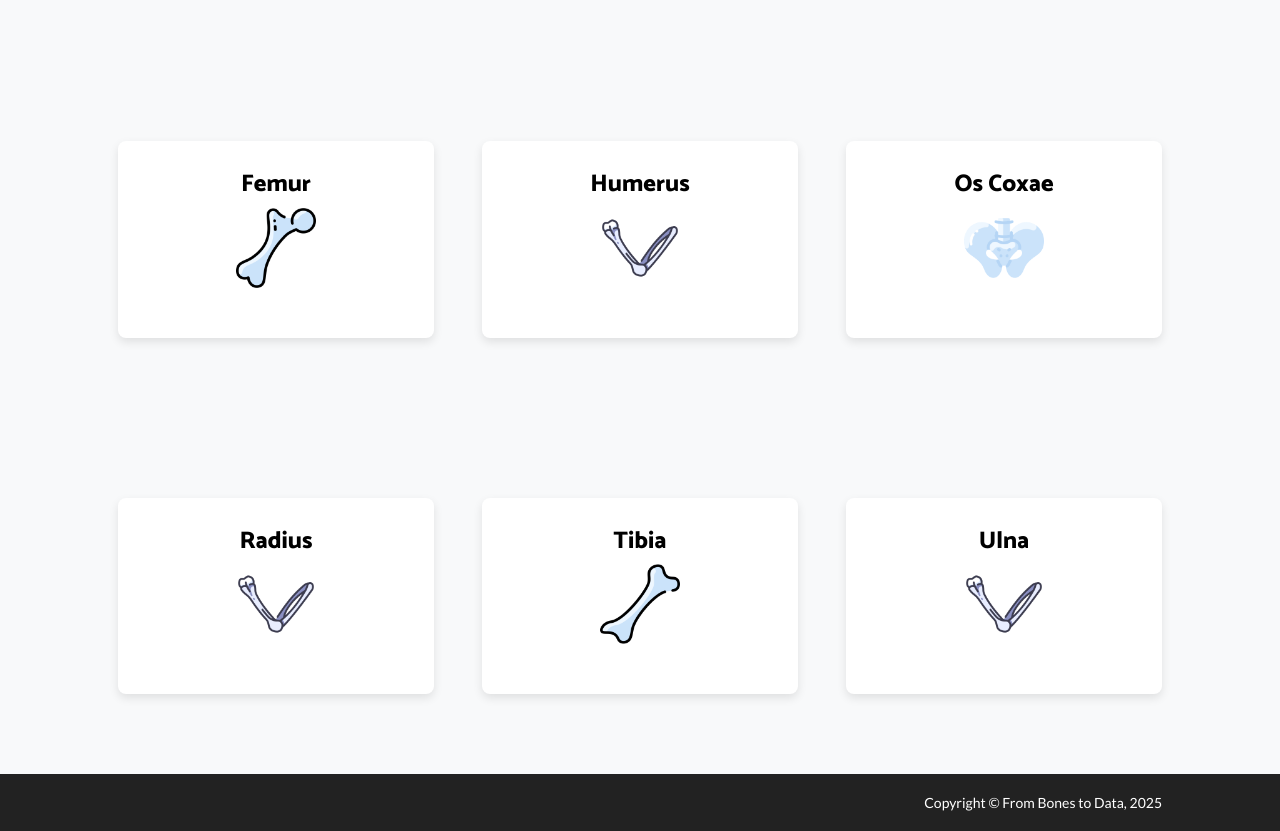
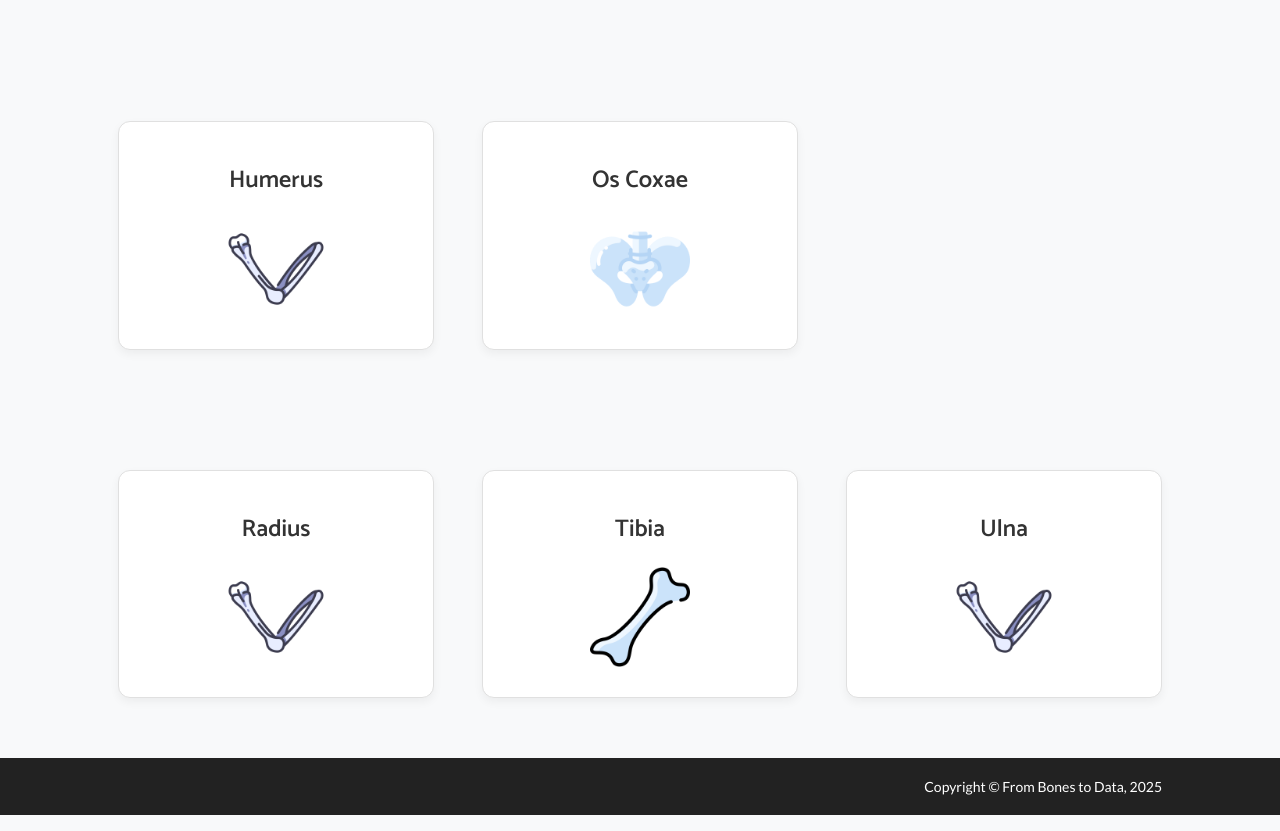
Before and after one commit to ryleelalonde/frombonestodata, a plain HTML site: page model.html in a window 1280 px wide. Shown: the part 1160-1991 px from the top of the page. Drawn offline with nearby package versions, Linux system fonts and the light colour scheme.

Commit message:
Edits to models
Still need to work on this

```diff
--- a/model.html
+++ b/model.html
@@ -51,27 +51,45 @@
                 padding: 60px 0;
             }
 
-            .service-card,
-            .partner-card {
-                background-color: #fff;
-                box-shadow: 0 4px 10px rgba(0, 0, 0, 0.1);
-                padding: 30px;
-                margin: 20px 0;
-                border-radius: 8px;
-                text-align: center;
-                transition: transform 0.3s ease-in-out;
+            .service-card {
+                 background-color: #ffffff;
+                border: 1px solid #e0e0e0;
+                border-radius: 12px;
+                 padding: 30px 20px;
+                 text-align: center;
+                 box-shadow: 0 4px 10px rgba(0, 0, 0, 0.05);
+                 transition: all 0.3s ease-in-out;
+                 height: 100%;
+                 display: flex;
+                flex-direction: column;
+                align-items: center;
+                justify-content: center;
             }
 
-            .service-card:hover,
-            .partner-card:hover {
-                transform: translateY(-10px);
+            .service-card:hover {
+                 transform: translateY(-5px);
+                box-shadow: 0 8px 20px rgba(0, 0, 0, 0.1);
             }
 
-            .service-card img,
-            .partner-card img {
-                width: 80px;
-                height: 80px;
-                margin-bottom: 20px;
+            .service-card img {
+                max-width: 100px;
+                max-height: 100px;
+                 object-fit: contain;
+                margin-top: 15px;
+            }
+
+            .service-card h3 {
+                margin-top: 15px;
+                font-weight: 600;
+                color: #333;
+            }
+
+            .section-content {
+                padding: 60px 0;
+            }
+
+            a.text-decoration-none:hover h3 {
+                color: #0d6efd; /* Bootstrap primary color */
             }
 
             .btn-primary {
@@ -152,7 +170,6 @@
                             <li><a class="dropdown-item" href="radius.html">Radius</a></li>
                             <li><a class="dropdown-item" href="ulna.html">Ulna</a></li>
                             <li><a class="dropdown-item" href="oscoxae.html">Os Coxae</a></li>
-                            <li><a class="dropdown-item" href="femur.html">Femur</a></li>
                             <li><a class="dropdown-item" href="tibia.html">Tibia</a></li>
                         </ul>
                     </li>
@@ -179,7 +196,7 @@
                        <blockquote>Long bone length measurements can be used in research that aims to reconstruct stature and explore biomechanical properties of fossil hominids and moderns humans, examine health disparaities among prehistoric and historic human populations, and for methods used in the estimation of demographic variables in forensic anthropology research. For example stautre estimation, which serves to reconstruct an individual's height for a biological profile." (Kamnikar et al. 2024)</blockquote>
                        <p>Long bones, such as the femur, tibia, fibula, humerus, radius, and ulna are utilized for stature estimations. Primary measurements used for stature are the femur, tibia, and humerus. These measurements are then plugged into regression equations, which are math equations that <i>include</i> your measurement to show the relationship between one thing and another. For example, your collected variable <b>bone measurment</b> is plugged into your provided equation and the output is the estimated prediction, <b>height</b>. Regression equations for calculating stature can be found in many forensic anthropology textbooks <i>White et al. (2011)</i>and<i> Buikstra and Ubelaker (1994)</i></p>
                        <p>Below there are six service cards for the femur, tibia, humerus, radius, ulna, humerus, and os coxae. Click on the corresponding bone that you would like to work with. On each page you will find the measurement descriptions located on the right side, with the corresponding model on the left.</p>
-                       <p>more here....</p>
+                       <p>Each models allows you to practice measurements for the bone. Below is a reference to anatomical terminology with a supplementary image.</p>
                        </div>
                        </div>
                        </div>
@@ -204,15 +221,6 @@
             <div class="container px-5">
                 <div class="row gx-5">
                     <!--First row of cards-->
-                    <div class="col-lg-4 col-md-6">
-                        <a href="femur.html" class="text-decoration-none">
-                        <div class="service-card">
-                            <i class="bi-gem fs-1 text-primary"></i>
-                            <h3 class="h4 mb-2">Femur</h3>
-                            <img src="images/femur.png" alt="Femur"> <!--Icon sourced from Flat Icon-->
-                        </div>
-                        </a>
-                    </div>
                     <div class="col-lg-4 col-md-6">
                         <a href="humerus.html" class="text-decoration-none">
                         <div class="service-card">
```
Also changed, not shown: humerus.html (+67 -3 lines), index.html (+8 -13 lines), map.html (+0 -1 lines), oscoxae.html (+0 -1 lines), radius.html (+0 -1 lines), reference.html (+0 -1 lines), tibia.html (+0 -1 lines), ulna.html (+0 -1 lines).
